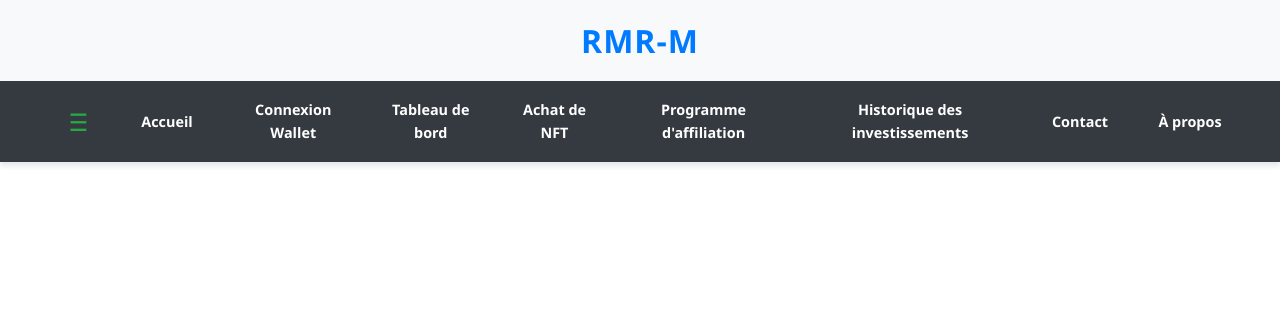
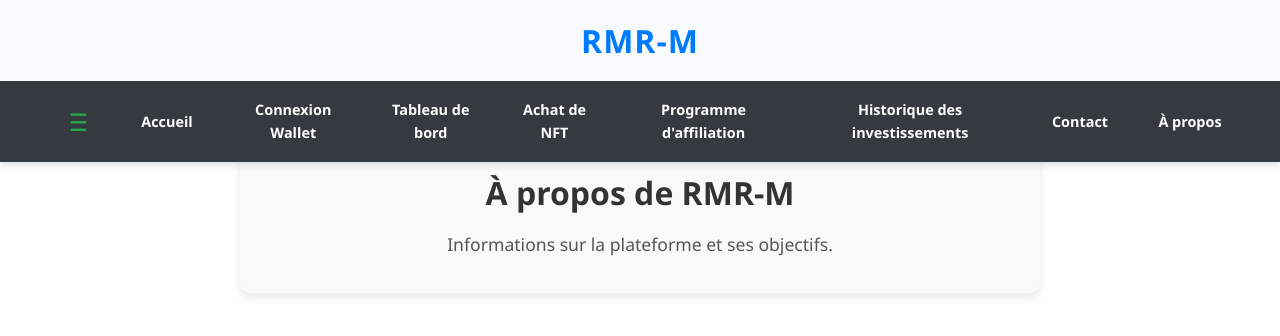
Before and after one commit to jhvcav/rmr-m, a React (Vite) app in the folder rmr-m-frontend/: page /rmr-m/a-propos in a window 1280 px wide. Shown: the top 336 px of the page. Built offline with nearby package versions, Linux system fonts and the light colour scheme.

Commit message:
MAL Liens Apropos et NFT

```diff
--- a/rmr-m-frontend/src/App.jsx
+++ b/rmr-m-frontend/src/App.jsx
@@ -16,6 +16,8 @@ import LPFarming from "./pages/LPFarming";
 import DepotForm from "./pages/DepotForm";
 import InvestmentHistory from "./pages/InvestmentHistory";
 import ConfirmationDepot from "./pages/ConfirmationDepot";
+import APropos from "./pages/APropos";
+import NFT from "./pages/NFT";
 import "./App.css";
 
 const App = () => {
@@ -37,6 +39,8 @@ const App = () => {
             <Route path="/rmr-m/depot-form" element={<DepotForm />} />
             <Route path="/rmr-m/historique" element={<InvestmentHistory />} />
             <Route path="/rmr-m/confirmation-depot" element={<ConfirmationDepot />} />
+            <Route path="/rmr-m/a-propos" element={<APropos />} />
+            <Route path="/rmr-m/nft" element={<NFT />} />
             {/* Ajoutez d'autres routes selon vos besoins */}
           </Routes>
         </div>
--- a/rmr-m-frontend/src/pages/APropos.jsx
+++ b/rmr-m-frontend/src/pages/APropos.jsx
@@ -1,5 +1,5 @@
 import React from "react";
-import './APropos/.css';
+import './APropos.css';
 
 const APropos = () => {
   return (
```
